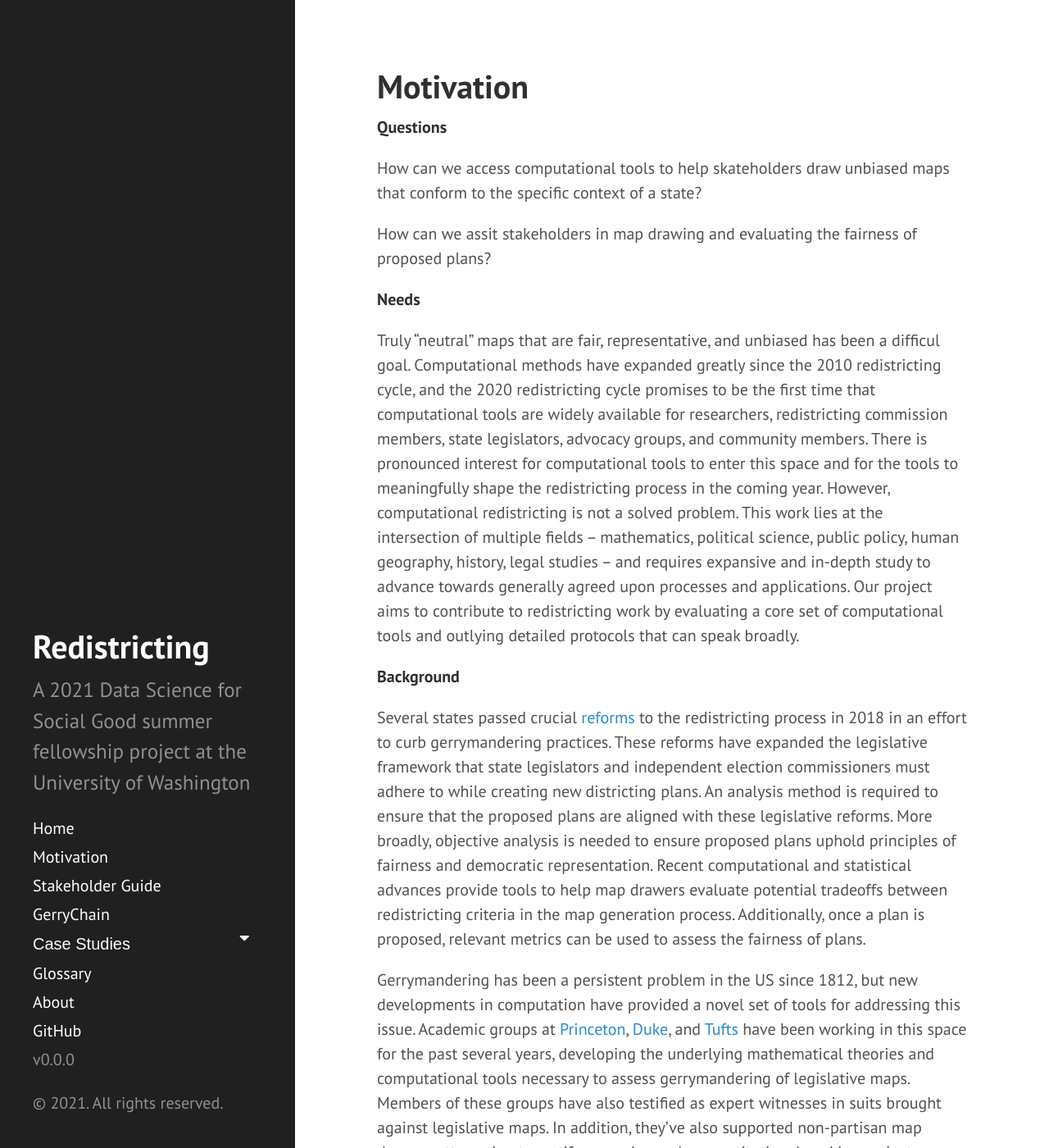
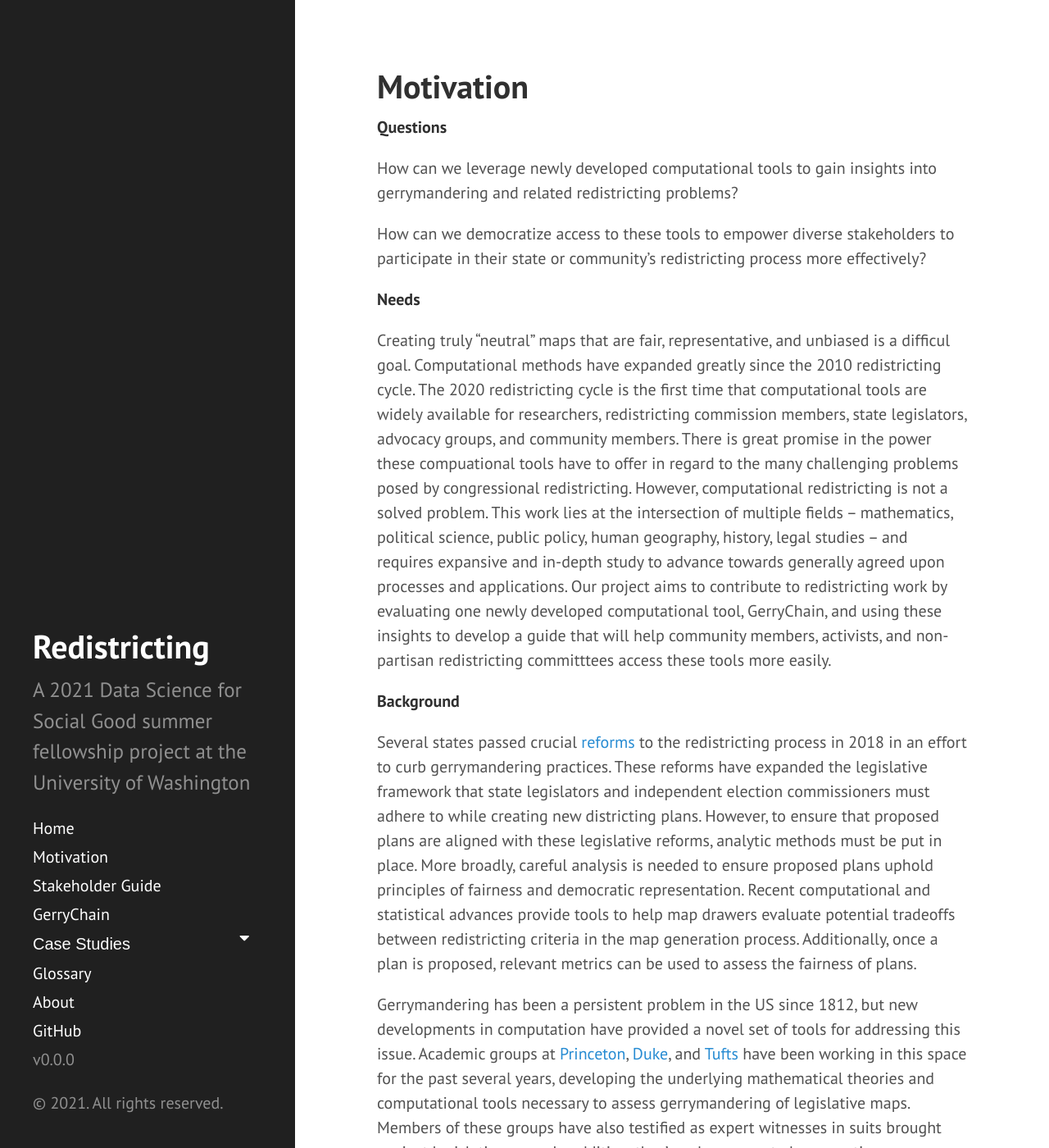
Before and after one commit to uwescience/DSSG2021-redistricting-website, a Jekyll site: the page built from motivation.md, in a window 1280 px wide and 1400 px high. Shown: the whole window at 82% size. Built offline with Jekyll 4.4.1, drawn with Linux system fonts in a browser that asks for light colours; some of the changed text lies outside the part shown.

Commit message:
Update motivation.md

```diff
--- a/motivation.md
+++ b/motivation.md
@@ -5,17 +5,17 @@ title: Motivation
 
 **Questions**
 
-How can we access computational tools to help skateholders draw unbiased maps that conform to the specific context of a state?
+How can we leverage newly developed computational tools to gain insights into gerrymandering and related redistricting problems?
 
-How can we assit stakeholders in map drawing and evaluating the fairness of proposed plans?
+How can we democratize access to these tools to empower diverse stakeholders to participate in their state or community's redistricting process more effectively?
 
 **Needs**
 
-Truly "neutral" maps that are fair, representative, and unbiased has been a difficul goal. Computational methods have expanded greatly since the 2010 redistricting cycle, and the 2020 redistricting cycle promises to be the first time that computational tools are widely available for researchers, redistricting commission members, state legislators, advocacy groups, and community members. There is pronounced interest for computational tools to enter this space and for the tools to meaningfully shape the redistricting process in the coming year. However, computational redistricting is not a solved problem. This work lies at the intersection of multiple fields – mathematics, political science, public policy, human geography, history, legal studies – and requires expansive and in-depth study to advance towards generally agreed upon processes and applications. Our project aims to contribute to redistricting work by evaluating a core set of computational tools and outlying detailed protocols that can speak broadly.
+Creating truly "neutral" maps that are fair, representative, and unbiased is a difficul goal. Computational methods have expanded greatly since the 2010 redistricting cycle. The 2020 redistricting cycle is the first time that computational tools are widely available for researchers, redistricting commission members, state legislators, advocacy groups, and community members. There is great promise in the power these compuational tools have to offer in regard to the many challenging problems posed by congressional redistricting. However, computational redistricting is not a solved problem. This work lies at the intersection of multiple fields – mathematics, political science, public policy, human geography, history, legal studies – and requires expansive and in-depth study to advance towards generally agreed upon processes and applications. Our project aims to contribute to redistricting work by evaluating one newly developed computational tool, GerryChain, and using these insights to develop a guide that will help community members, activists, and non-partisan redistricting committtees access these tools more easily.
 
 **Background**
 
-Several states passed crucial [reforms](https://www.brennancenter.org/our-work/analysis-opinion/citizen-and-legislative-efforts-reform-redistricting-2018) to the redistricting process in 2018 in an effort to curb gerrymandering practices. These reforms have expanded the legislative framework that state legislators and independent election commissioners must adhere to while creating new districting plans. An analysis method is required to ensure that the proposed plans are aligned with these legislative reforms. More broadly, objective analysis is needed to ensure proposed plans uphold principles of fairness and democratic representation. Recent computational and statistical advances provide tools to help map drawers evaluate potential tradeoffs between redistricting criteria in the map generation process. Additionally, once a plan is proposed, relevant metrics can be used to assess the fairness of plans.
+Several states passed crucial [reforms](https://www.brennancenter.org/our-work/analysis-opinion/citizen-and-legislative-efforts-reform-redistricting-2018) to the redistricting process in 2018 in an effort to curb gerrymandering practices. These reforms have expanded the legislative framework that state legislators and independent election commissioners must adhere to while creating new districting plans. However, to ensure that proposed plans are aligned with these legislative reforms, analytic methods must be put in place. More broadly, careful analysis is needed to ensure proposed plans uphold principles of fairness and democratic representation. Recent computational and statistical advances provide tools to help map drawers evaluate potential tradeoffs between redistricting criteria in the map generation process. Additionally, once a plan is proposed, relevant metrics can be used to assess the fairness of plans.
 
 Gerrymandering has been a persistent problem in the US since 1812, but new developments in computation have provided a novel set of tools for addressing this issue. Academic groups at [Princeton](https://gerrymander.princeton.edu/), [Duke](https://sites.duke.edu/quantifyinggerrymandering/), and [Tufts](https://mggg.org/) have been working in this space for the past several years, developing the underlying mathematical theories and computational tools necessary to assess gerrymandering of legislative maps. Members of these groups have also testified as expert witnesses in suits brought against legislative maps. In addition, they've also supported non-partisan map drawers attempting to rectify maps deemed unconstitutional, and in one instance, even produced an [amicus curiae brief](https://mggg.org/SCOTUS-MathBrief.pdf) submitted to the Supreme Court in Rucho v. Common Cause (2019); supporting the application of these methods for assessing legislative maps on the basis of partisan or racial bias. However, 2021 is the first redistricting cycle in which maps are being drawn while these ensemble-based analysis tools are publicly available. This means that the current redistricting cycle is a novel opportunity for map drawing commissions, consultant groups, and advocacy organizations to apply these tools to produce fairer maps or to evaluate and challenge potentially gerrymandered legislative maps as they are developed.
 
@@ -32,7 +32,9 @@ Gerrymandering has been a persistent problem in the US since 1812, but new devel
 
 **Ethics**
 
-As a team, we have had extensive conversations about intentional or unintentional partisan leanings, that is, to favor a partisan party’s outcomes in our work. Instead, we aim to uphold principles of fairness and democratic representation in the redistricting process. In any nationwide study, there’s a risk of flattening local and state-conditions and the need to honor communities. Given the legacy of racial segregation, redlining, racialized geographies, and the history of race relations and exclusion in this country, redistricting reinforces these conditions.
+We aim to uphold principles of fairness and democratic representation in the redistricting process. We consider fairness both in terms of process and outcomes of redistricting. We seek to maximize inclusion and transparency in the redistricting process and our guide is largely motivated by the goal of democratizing access to resources, computational tools, and knowledge necessary to particiapte in redistricting. In outcome, we view fair maps as those structured for equal representation of voters regardless of identity or partisan leaning to align with the principle of one person, one vote.
+
+We acknowledge that in any nationwide study, such as ours, there’s a risk of flattening local and state-conditions and the need to honor communities. We give consideration to the legacy of racial segregation, redlining, racialized geographies, and the history of race relations and exclusion in this country. We understand that redistricting often reinforces these conditions. We want to prioritizing The Voting Rights Act in our analysis, and roleplay bad intent/exploitation for these tools, while designing a guideline for accessibility.
 
 
-GerryChain as a computational tool for redistricting is open source and widely available. One of our primary outputs is a transparent guide, which is accessible enough to enable anyone with modest technical skills to utilize these tools for the purpose of analyzing or challenging potentially gerrymandered maps in their own states. We engage with a variety of stakeholders to understand their perspectives and roles in the redistricting process, as well as to capture greater nuance about their state and local specific context. We want to prioritizing The Voting Rights Act in our analysis, and roleplay bad intent/exploitation for these tools, while designing a guideline for accessibility.
+GerryChain as a computational tool for redistricting is open source and widely available. Yet there are considerable technical barriers to its uptake and usage. In an effort to expand the pool of potential users, we have focused on creating annotated case studies applying GerryChain in select state contexts and developing a comprehensive user's guide. Our goal is to enable anyone with modest technical skills to utilize the GerryChain toolset for the purpose of analyzing or challenging potentially gerrymandered maps in their own states. We engaged with a variety of stakeholders to understand their perspectives and roles in the redistricting process, as well as to capture greater nuance about their specific state and local contexts.
```
